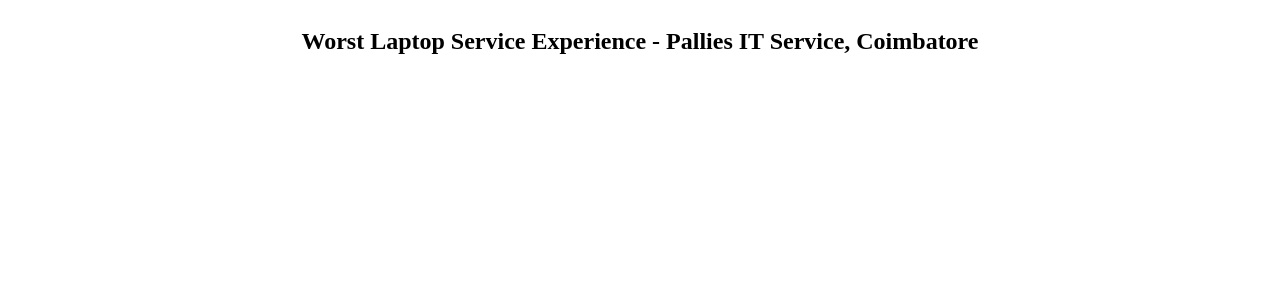
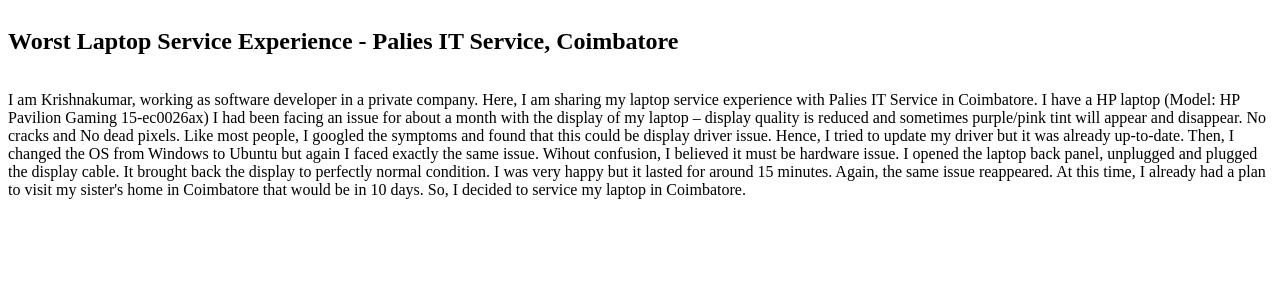
Before and after one commit to kkrprodev/life-experiences, a SvelteKit app: page / in a window 1280 px wide. Shown: the top 300 px of the page. Built offline with nearby package versions, Linux system fonts and the light colour scheme.

Commit message:
Story writing - step 1

```diff
--- a/src/routes/+page.svelte
+++ b/src/routes/+page.svelte
@@ -1,5 +1,6 @@
 <script>
 import Title from './Title.svelte';
+import Story from './Story.svelte';
 </script>
 
 <svelte:head>
@@ -10,6 +11,7 @@
 <section>
 
 <Title />
+<Story />
 
 </section>
 
@@ -17,28 +19,8 @@
 	section {
 		display: flex;
 		flex-direction: column;
-		justify-content: center;
-		align-items: center;
-		flex: 0.6;
+		justify-content: left;
+		align-items: left;
 	}
 
-	h1 {
-		width: 100%;
-	}
-
-	.welcome {
-		display: block;
-		position: relative;
-		width: 100%;
-		height: 0;
-		padding: 0 0 calc(100% * 495 / 2048) 0;
-	}
-
-	.welcome img {
-		position: absolute;
-		width: 100%;
-		height: 100%;
-		top: 0;
-		display: block;
-	}
 </style>
--- /dev/null
+++ b/src/routes/Story.svelte
@@ -0,0 +1,11 @@
+<p>
+
+I am Krishnakumar, working as software developer in a private company. Here, I am sharing my laptop service experience with Palies IT Service in Coimbatore.
+I have a HP laptop (Model: HP Pavilion Gaming 15-ec0026ax)
+I had been facing an issue for about a month with the display of my laptop – display quality is reduced and sometimes purple/pink tint will appear and disappear. No cracks and No dead pixels.
+Like most people, I googled the symptoms and found that this could be display driver issue. Hence, I tried to update my driver but it was already up-to-date.
+Then, I changed the OS from Windows to Ubuntu but again I faced exactly the same issue. Wihout confusion, I believed it must be hardware issue.
+I opened the laptop back panel, unplugged and plugged the display cable. It brought back the display to perfectly normal condition.
+I was very happy but it lasted for around 15 minutes. Again, the same issue reappeared.
+At this time, I already had a plan to visit my sister's home in Coimbatore that would be in 10 days. So, I decided to service my laptop in Coimbatore.
+</p>
--- a/src/routes/Title.svelte
+++ b/src/routes/Title.svelte
@@ -1,3 +1,3 @@
 <h1>
-    Worst Laptop Service Experience - Pallies IT Service, Coimbatore
+    Worst Laptop Service Experience - Palies IT Service, Coimbatore
 </h1>
```
